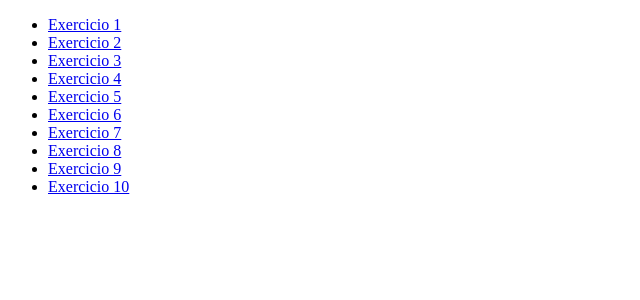
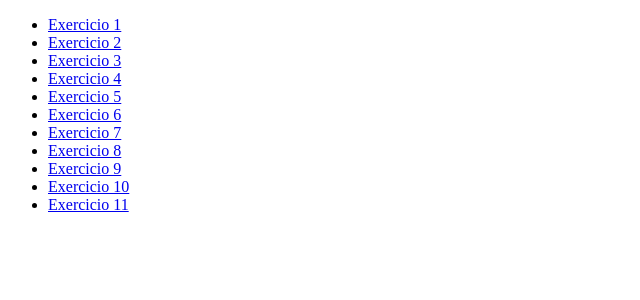
Before and after one commit to EricaLima570/php, a PHP site: page / in a window 1280 px wide. Shown: the top 300 px of the page, without its empty margins (0-640 px from the left). Run offline with PHP 8.4, Linux system fonts and the light colour scheme.

Commit message:
conflito no indice

```diff
--- a/index.php
+++ b/index.php
@@ -14,6 +14,7 @@
         <li><a href="./exercicio8/" target="_blank">Exercicio 8</a></li>
         <li><a href="./exercicio9/" target="_blank">Exercicio 9</a></li>
         <li><a href="./exercicio10/" target="_blank">Exercicio 10</a></li>
+        <li><a href="./exercicio11/" target="_blank">Exercicio 11</a></li>
     </ul>
 </body>
 </html>
```
